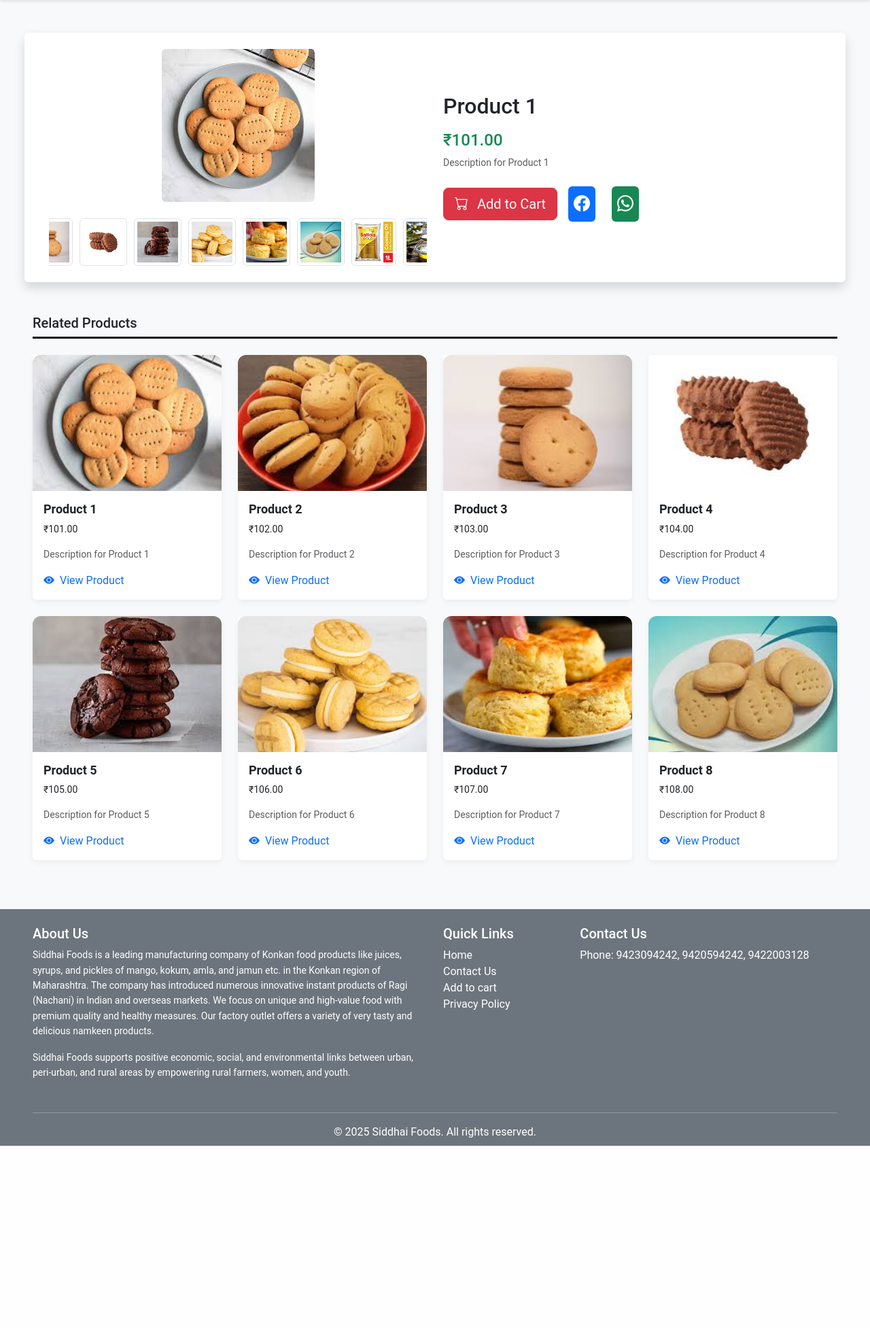
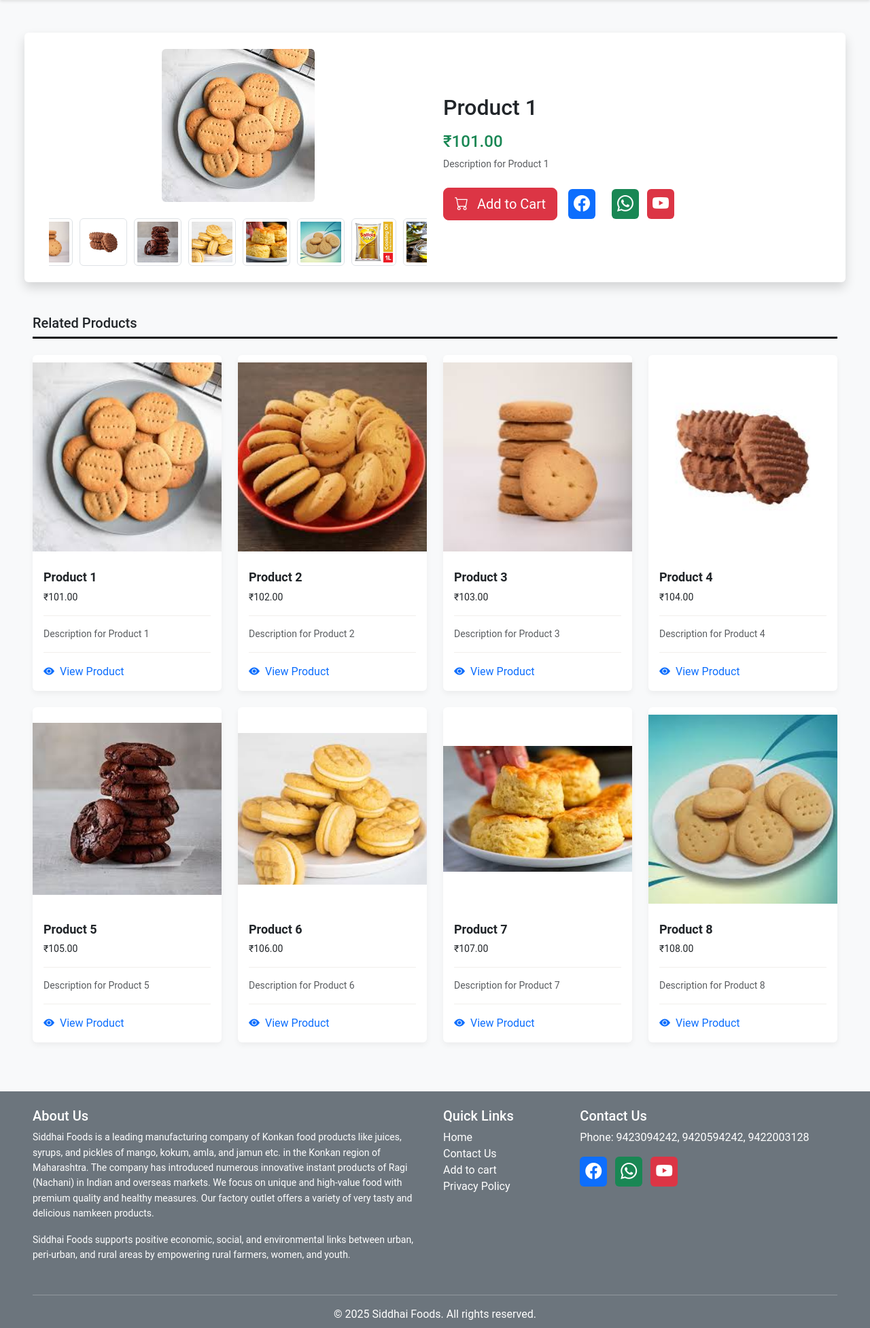
Before and after one commit to Sanket-95/siddhaifoodsVer1, a PHP site: page /productinfo.php?id=75 in a window 1280 px wide. Shown: the part 76-2029 px from the top of the page at 68% size. Before the commit the page ends 1761 px from the top, so only its background shows below. Run offline with PHP 8.4, Linux system fonts and the light colour scheme; data comes from the database, SQL or seed files in the repository.

Commit message:
Added Css of card

```diff
--- a/includes/footer.php
+++ b/includes/footer.php
@@ -1,4 +1,5 @@
 <!-- footer.php -->
+<link href="https://cdn.jsdelivr.net/npm/bootstrap-icons/font/bootstrap-icons.css" rel="stylesheet">
 <footer class="bg-secondary text-white pt-4 pb-2 mt-5">
   <div class="px-3 px-sm-4 px-md-5 text-center text-md-start">
     <div class="row">
@@ -30,12 +31,22 @@
       <div class="col-md-4 mb-3">
         <h5>Contact Us</h5>
         <p>Phone: 9423094242, 9420594242, 9422003128</p>
+        <div class="px-2 py-1 bg-primary text-white d-inline-block rounded text-center">
+            <i class="bi bi-facebook fs-4"></i>
+          </div>
+          <a href="<?php echo $wa_url; ?>" target="_blank" class="text-decoration-none">
+          <div class="px-2 py-1 bg-success text-white d-inline-block rounded text-center ms-2">
+            <i class="bi bi-whatsapp fs-4"></i>
+          </div>
+          <div class="px-2 py-1 bg-danger text-white d-inline-block rounded text-center ms-2">
+            <i class="bi bi-youtube fs-4"></i>
+          </div>
       </div>
 
     </div>
-    <hr class="bg-light">
+    <hr class="bg-light text-white">
     <div class="text-center">
-      <p class="mb-0">&copy; <?php echo date("Y"); ?> Siddhai Foods. All rights reserved.</p>
+      <p class="mb-0 text-white">&copy; <?php echo date("Y"); ?> Siddhai Foods. All rights reserved.</p>
     </div>
   </div>
 </footer>
--- a/productinfo.php
+++ b/productinfo.php
@@ -72,8 +72,8 @@ $wa_url = "https://wa.me/$phone?text=$message";
     .card-img-top {
       border-top-left-radius: 12px;
       border-top-right-radius: 12px;
-      height: 200px;
-      object-fit: cover;
+      height: 300px;
+      object-fit: contain;
     }
 
     .card-title {
@@ -83,6 +83,7 @@ $wa_url = "https://wa.me/$phone?text=$message";
 
     .card-text {
       font-size: 14px;
+      border-bottom:1px solid #F1EFEC;
     }
 
     .pagination .page-link {
@@ -152,12 +153,15 @@ $wa_url = "https://wa.me/$phone?text=$message";
           <button class="btn btn-danger btn-lg">
             <i class="bi bi-cart me-2"></i> Add to Cart
           </button>
-          <div class="p-2 bg-primary text-white d-inline-block rounded text-center">
+          <div class="px-2 py-1 bg-primary text-white d-inline-block rounded text-center">
             <i class="bi bi-facebook fs-4"></i>
           </div>
           <a href="<?php echo $wa_url; ?>" target="_blank" class="text-decoration-none">
-          <div class="p-2 bg-success text-white d-inline-block rounded text-center ms-2">
+          <div class="px-2 py-1 bg-success text-white d-inline-block rounded text-center ms-2">
             <i class="bi bi-whatsapp fs-4"></i>
+          </div>
+          <div class="px-2 py-1 bg-danger text-white d-inline-block rounded text-center ms-2">
+            <i class="bi bi-youtube fs-4"></i>
           </div>
           </a>
         </div>
@@ -191,13 +195,13 @@ $wa_url = "https://wa.me/$phone?text=$message";
           <img src="assets/images/<?php echo $row['image']; ?>" class="card-img-top" alt="<?php echo $row['name']; ?>">
           <div class="card-body">
             <h5 class="card-title"><?php echo $row['name']; ?></h5>
-            <p class="card-text">
+            <p class="card-text pb-3">
               ₹<?php echo $row['price']; ?>
               <?php if ($row['mrp'] && $row['mrp'] > 0): ?>
                 &nbsp; <small class="text-muted">MRP: <del>₹<?php echo $row['mrp']; ?></del></small>
               <?php endif; ?>
             </p>
-            <p class="card-text text-muted small"><?php echo $row['description']; ?></p>
+            <p class="card-text text-muted small pb-3"><?php echo $row['description']; ?></p>
             <div class="mt-3 text-primary d-flex align-items-center gap-2">
               <i class="bi bi-eye-fill"></i>
               <span>View Product</span>
```
Also changed, not shown: index.php (+40 -14 lines).
